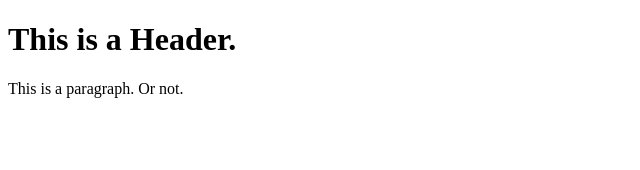
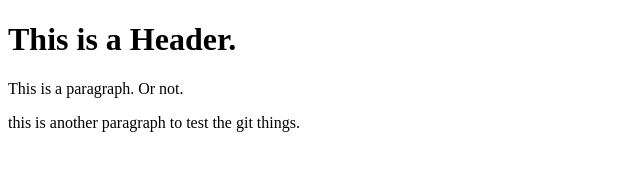
Before and after one commit to ChristieRenzetti/git-test, a plain HTML site: page index.html in a window 1280 px wide. Shown: the whole page, without its empty margins (0-640 px from the left). Drawn offline with Linux system fonts and the light colour scheme.

Commit message:
Third Commit

```diff
--- a/index.html
+++ b/index.html
@@ -3,5 +3,6 @@
     <body>
         <h1>This is a Header.</h1>
         <p>This is a paragraph. Or not.</p>
+        <p> this is another paragraph to test the git things.</p>
     </body>
 </html>
```
